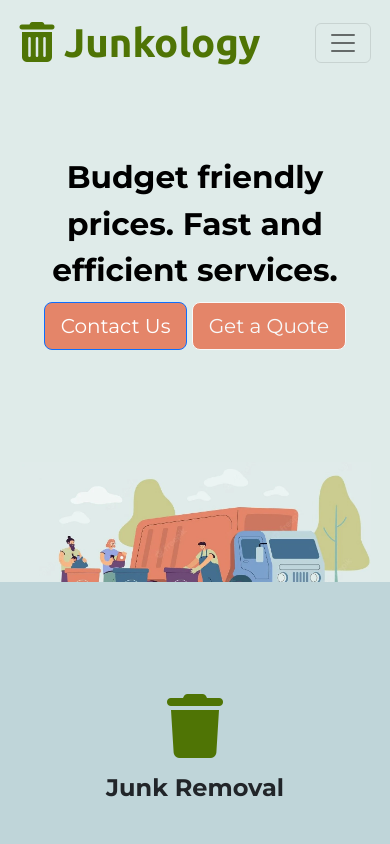
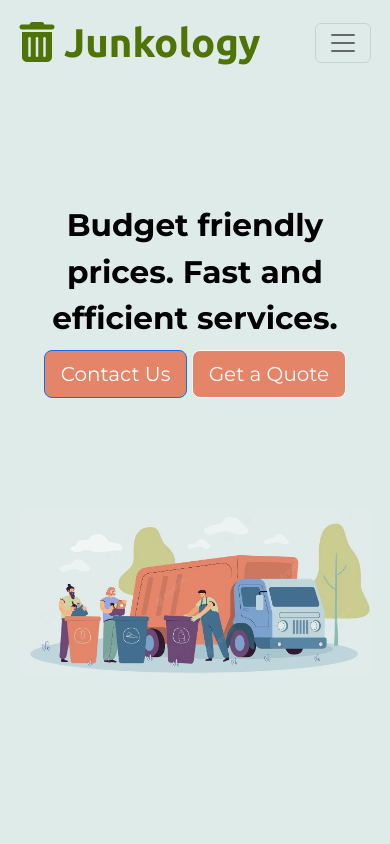
Before and after one commit to Daniel-Cherny/Junkology, a plain HTML site: page index.html in a window 390 px wide. Shown: the top 844 px of the page. Drawn offline with Linux system fonts and the light colour scheme.

Commit message:
Update styles.css

```diff
--- a/css/styles.css
+++ b/css/styles.css
@@ -283,13 +283,17 @@ p {
 
 @media (max-width: 425px) {
 
+  #title {
+    height: 100vh;
+  }
+
   #title .big-heading {
     font-family: 'Montserrat', sans-serif;
     font-size: 8vw;
     line-height: 1.5;
     font-weight: 700;
     text-align: center;
-    margin-top: 1rem;
+    margin-top: 4rem;
   }
 
   .title-image-container {
```
